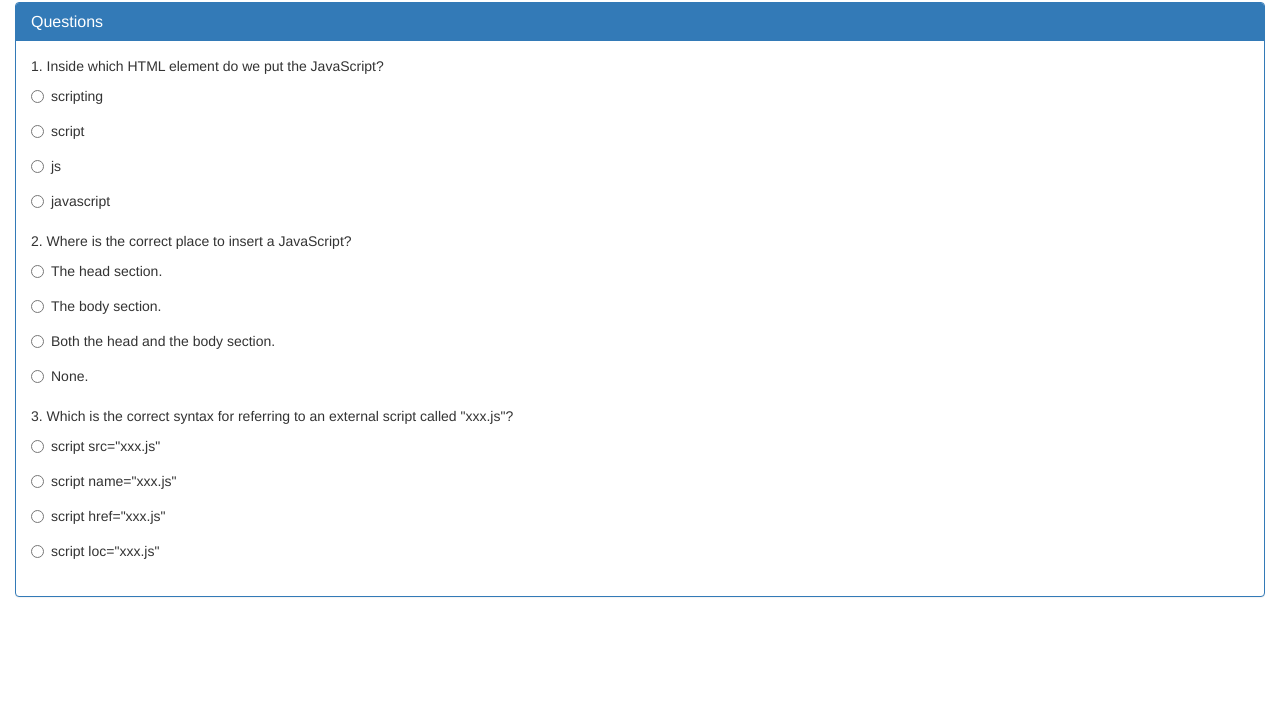
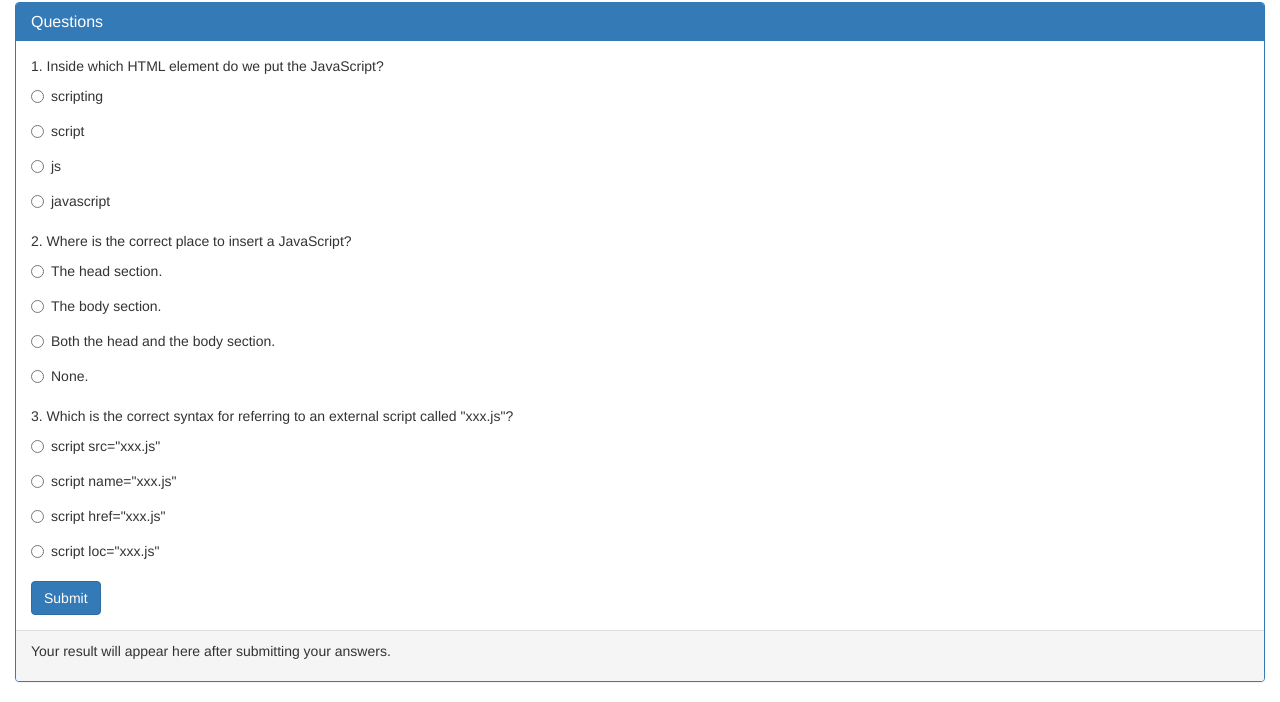
Before and after one commit to verisence/quiz-board, a plain HTML site: page quiz.html in a window 1280 px wide. Shown: the part 120-822 px from the top of the page. Before the commit the page ends 800 px from the top, so only its background shows below. Drawn offline with nearby package versions, Linux system fonts and the light colour scheme; a script that the page names is missing.

Commit message:
Add submit button and the panel footer that will display the results

```diff
--- a/quiz.html
+++ b/quiz.html
@@ -97,7 +97,13 @@
                 </label>
               </div>
             </div><!--three-->
+            <div class="submit">
+                <input class="btn btn-primary" type="submit" value="Submit" onclick="results()">
+            </div><!--submit-->
           </div><!--form-->
+        </div><!--panel body-->
+        <div class="panel-footer">
+          <p>Your result will appear here after submitting your answers.</p>
         </div>
       </div><!--panel-->
     </div><!--body container-->
```
